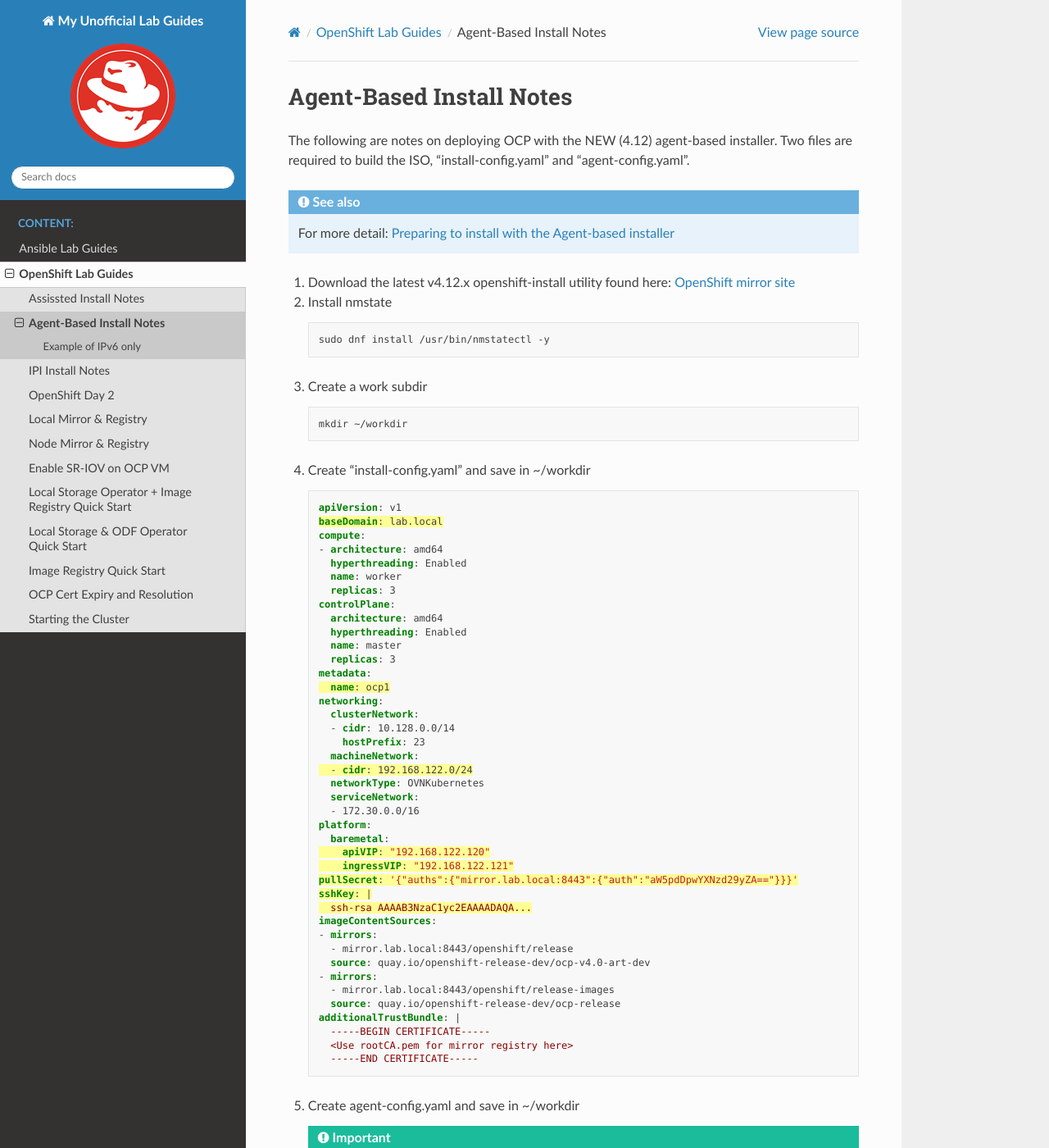
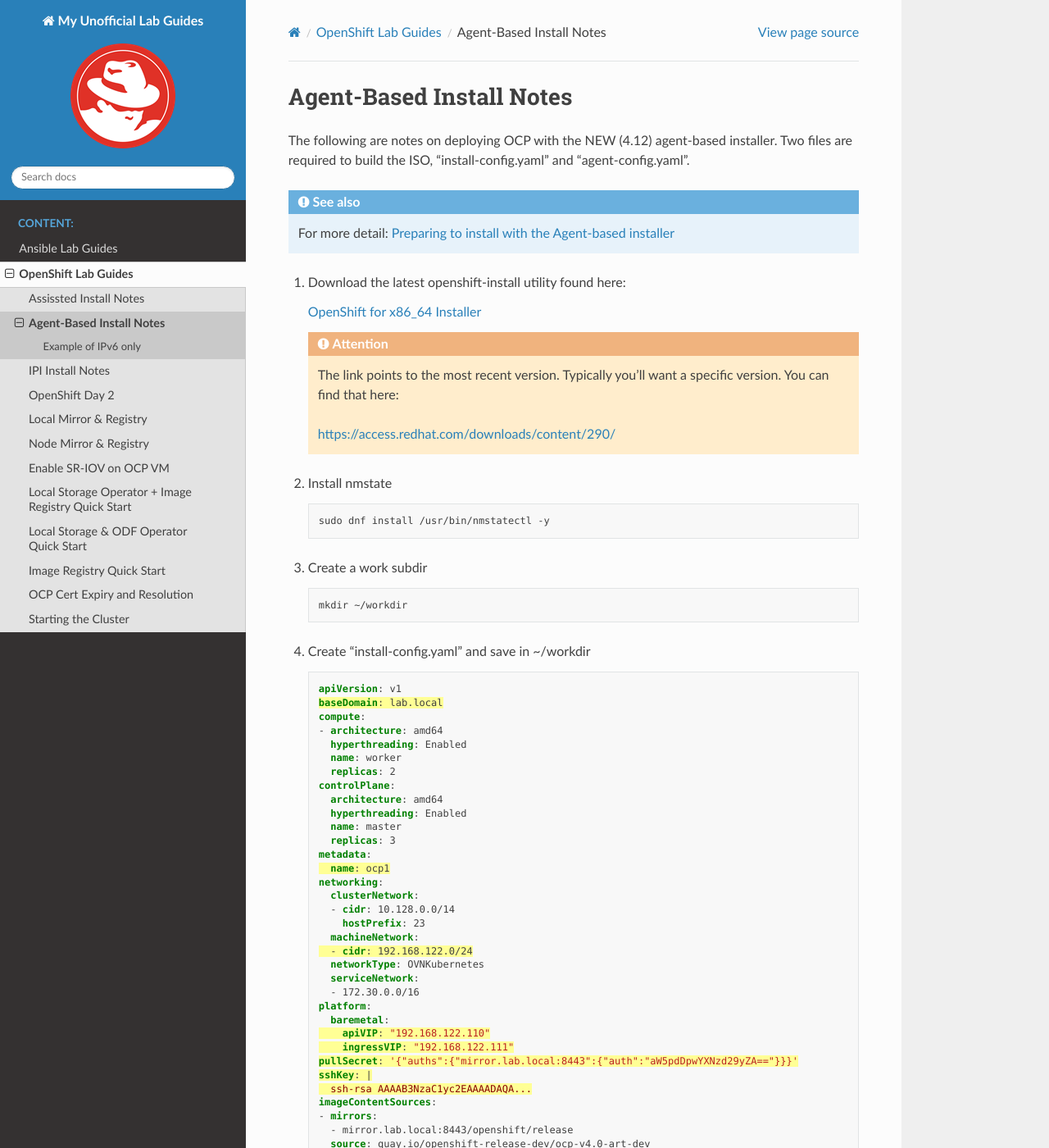
Before and after one commit to vtog/labGuides, a Sphinx documentation site: the page built from source/ocp/agent-based-installer-notes.rst, in a window 1280 px wide and 1400 px high. Shown: the whole window at 82% size. Built offline with Sphinx 7.4.7 and the Read the Docs theme 2.0.0, drawn with Linux system fonts in a browser that asks for light colours; pages that are not in the unit, such as notebooks, are missing from menus; some of the changed text lies outside the part shown.

Commit message:
more registry and agent install clean-up

```diff
--- a/source/ocp/agent-based-installer-notes.rst
+++ b/source/ocp/agent-based-installer-notes.rst
@@ -8,8 +8,14 @@
 .. seealso:: For more detail: `Preparing to install with the Agent-based installer
    <https://docs.openshift.com/container-platform/4.12/installing/installing_with_agent_based_installer/preparing-to-install-with-agent-based-installer.html>`_
 
-#. Download the latest v4.12.x openshift-install utility found here:
-   `OpenShift mirror site <https://mirror.openshift.com/pub/openshift-v4/x86_64/clients/ocp/latest>`_
+#. Download the latest openshift-install utility found here:
+
+   `OpenShift for x86_64 Installer <https://mirror.openshift.com/pub/openshift-v4/x86_64/clients/ocp/stable/openshift-install-linux.tar.gz>`_
+
+   .. attention:: The link points to the most recent version. Typically you'll
+      want a specific version. You can find that here:
+
+      `<https://access.redhat.com/downloads/content/290/>`_
 
 #. Install nmstate
 
@@ -34,7 +40,7 @@
       - architecture: amd64
         hyperthreading: Enabled
         name: worker
-        replicas: 3
+        replicas: 2
       controlPlane:
         architecture: amd64
         hyperthreading: Enabled
@@ -53,8 +59,8 @@
         - 172.30.0.0/16
       platform:
         baremetal:
-          apiVIP: "192.168.122.120"
-          ingressVIP: "192.168.122.121"
+          apiVIP: "192.168.122.110"
+          ingressVIP: "192.168.122.111"
       pullSecret: '{"auths":{"mirror.lab.local:8443":{"auth":"aW5pdDpwYXNzd29yZA=="}}}'
       sshKey: |
         ssh-rsa AAAAB3NzaC1yc2EAAAADAQA...
@@ -67,12 +73,12 @@
         source: quay.io/openshift-release-dev/ocp-release
       additionalTrustBundle: |
         -----BEGIN CERTIFICATE-----
-        <Use rootCA.pem for mirror registry here>
+        <Use rootCA.pem from your mirror registry here>
         -----END CERTIFICATE-----
 
 #. Create agent-config.yaml and save in ~/workdir
 
-   .. important:: Repeat "-hostname" block for each host of your config.
+   .. important:: Repeat "-hostname" block for each host in your config.
 
    .. code-block:: yaml
       :caption: Ethernet Network Example
@@ -228,14 +240,14 @@
 
    .. code-block:: bash
 
-      ./openshift-install agent create image --dir workdir
+      openshift-install agent create image --dir workdir
 
 #. Boot the VM's with the ISO created in the previous step. Follow the progress
    with the following command:
 
    .. code-block:: bash
 
-      ./openshift-install agent wait-for install-complete --dir workdir
+      openshift-install agent wait-for install-complete --dir workdir
 
 
 Example of IPv6 only
```
Also changed, not shown: other parts of source/ocp/agent-based-installer-notes.rst (+19 -13 lines), source/ocp/local-mirror-registry.rst (+13 -7 lines), source/ocp/node-mirror-registry.rst (+5 -3 lines).
